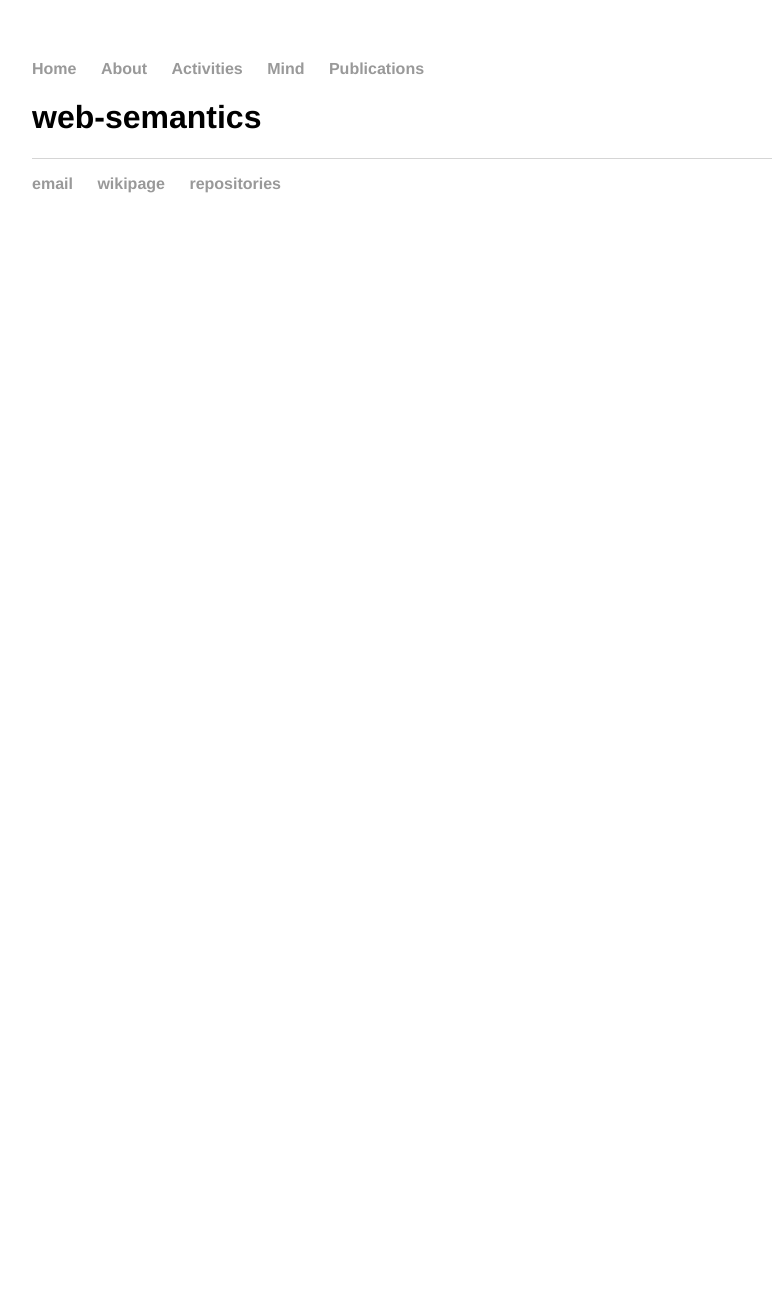
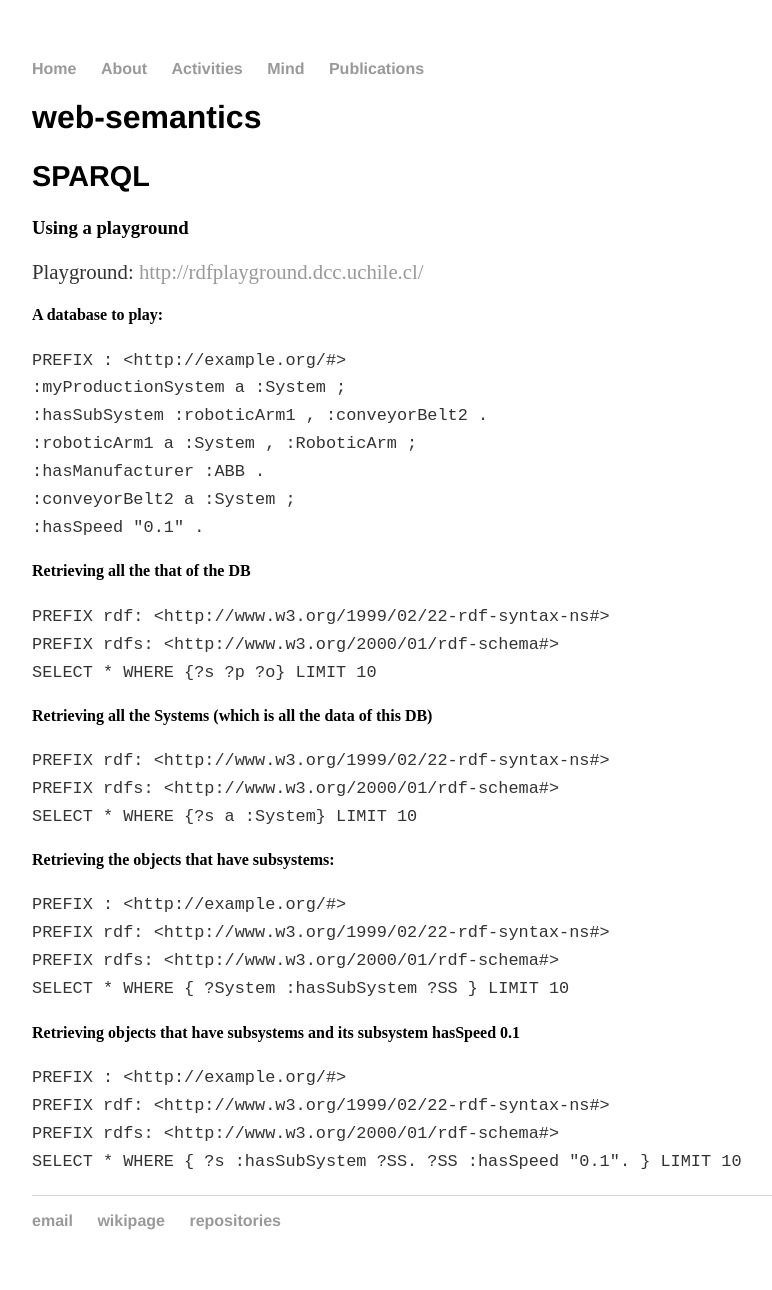
Before and after one commit to cleberjamaral/cleberjamaral.github.io, a Jekyll site: the page built from knowledge/programming/web-semantics.md, in a window 1280 px wide. Shown: the whole page, without its empty margins (160-932 px from the left). Built offline with Jekyll 4.4.1, drawn with Linux system fonts in a browser that asks for light colours; our own code applies the rules of GitHub Pages for plain Markdown files; before the commit the page ends 900 px from its top, so only the background shows below that.

Commit message:
GITBOOK-243: change request with no subject merged in GitBook

```diff
--- a/knowledge/programming/web-semantics.md
+++ b/knowledge/programming/web-semantics.md
@@ -1 +1,45 @@
 # web-semantics
+
+
+
+## SPARQL
+
+### Using a playground
+
+Playground: [http://rdfplayground.dcc.uchile.cl/](http://rdfplayground.dcc.uchile.cl/)
+
+#### A database to play:
+
+`PREFIX : <http://example.org/#>`\
+`:myProductionSystem a :System ;` \
+&#x20; `:hasSubSystem :roboticArm1 , :conveyorBelt2 .` \
+`:roboticArm1 a :System , :RoboticArm ;` \
+&#x20; `:hasManufacturer :ABB .` \
+`:conveyorBelt2 a :System ;` \
+&#x20; `:hasSpeed "0.1" .`
+
+#### Retrieving all the that of the DB
+
+`PREFIX rdf: <http://www.w3.org/1999/02/22-rdf-syntax-ns#>` \
+`PREFIX rdfs: <http://www.w3.org/2000/01/rdf-schema#>` \
+`SELECT * WHERE {?s ?p ?o} LIMIT 10`
+
+#### Retrieving all the Systems (which is all the data of this DB)
+
+`PREFIX rdf: <http://www.w3.org/1999/02/22-rdf-syntax-ns#>` \
+`PREFIX rdfs: <http://www.w3.org/2000/01/rdf-schema#>`\
+`SELECT * WHERE {?s a :System} LIMIT 10`
+
+#### Retrieving the objects that have subsystems:
+
+`PREFIX : <http://example.org/#>`\
+`PREFIX rdf: <http://www.w3.org/1999/02/22-rdf-syntax-ns#>` \
+`PREFIX rdfs: <http://www.w3.org/2000/01/rdf-schema#>`\
+`SELECT * WHERE { ?System :hasSubSystem ?SS } LIMIT 10`
+
+#### Retrieving objects that have subsystems and its subsystem hasSpeed 0.1
+
+`PREFIX : <http://example.org/#>`\
+`PREFIX rdf: <http://www.w3.org/1999/02/22-rdf-syntax-ns#>` \
+`PREFIX rdfs: <http://www.w3.org/2000/01/rdf-schema#>` \
+`SELECT * WHERE { ?s :hasSubSystem ?SS. ?SS :hasSpeed "0.1". } LIMIT 10`
```
